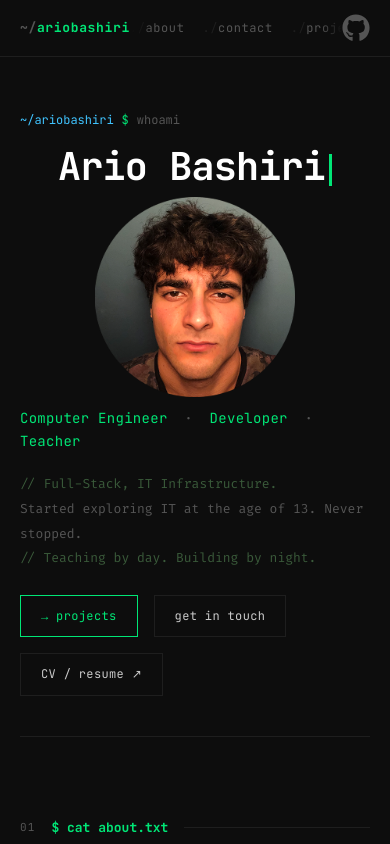
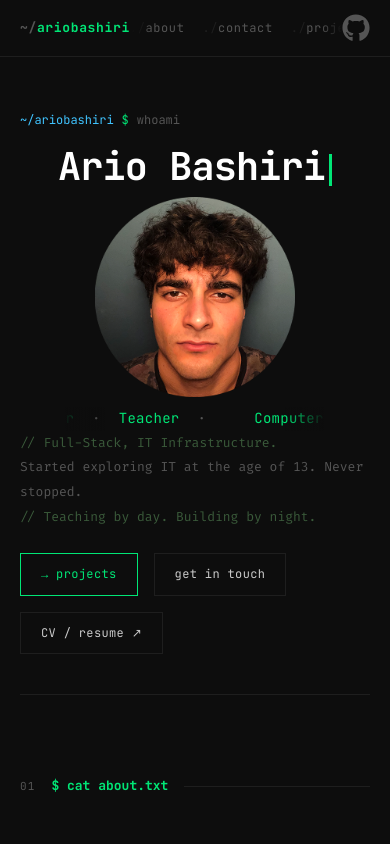
Before and after one commit to Ariocodes/ariofolio, a React (Vite) app: page / in a window 390 px wide. Shown: the top 844 px of the page. Built offline with nearby package versions, Linux system fonts and the light colour scheme.

Commit message:
small fix for mobile. test #5

```diff
--- a/src/components/Hero.css
+++ b/src/components/Hero.css
@@ -126,3 +126,90 @@ body {
     margin-bottom: 24px;
   }
 }
+
+
+
+
+
+
+
+
+
+
+
+
+
+
+
+.hero-role {
+  position: relative;
+  overflow: hidden;
+  width: 260px;
+  height: 24px;
+}
+
+/* fade edges */
+.hero-role::before,
+.hero-role::after {
+  content: "";
+  position: absolute;
+  top: 0;
+  bottom: 0;
+  width: 40px;
+  z-index: 2;
+  pointer-events: none;
+}
+
+.hero-role::before {
+  left: 0;
+  background: linear-gradient(to right, var(--bg), transparent);
+}
+
+.hero-role::after {
+  right: 0;
+  background: linear-gradient(to left, var(--bg), transparent);
+}
+
+/* track */
+.role-track {
+  display: flex;
+  width: max-content;
+  animation: scroll 4s linear infinite;
+}
+
+/* each group must NOT be affected by centering */
+.role-set {
+  display: flex;
+  flex-shrink: 0;
+  align-items: center;
+  gap: 10px;
+  white-space: nowrap;
+  padding-right: 40px;
+}
+
+/* text */
+.role-set {
+  color: var(--green);
+  font-size: 14px;
+}
+
+/* dots */
+.dot {
+  color: var(--dim);
+}
+
+/* FIXED SEAMLESS ANIMATION (NOT 50%) */
+@keyframes scroll {
+  0% {
+    transform: translateX(0);
+  }
+  100% {
+    transform: translateX(-50%);
+  }
+}
+
+@media (max-width: 640px) {
+  .hero-role {
+    margin: 0 auto;
+  }
+}
--- a/src/components/Hero.jsx
+++ b/src/components/Hero.jsx
@@ -21,9 +21,22 @@ function Hero() {
         />
       </h1>
 
-      <div className="hero-role fade-in">
-        Computer Engineer <span>·</span> Developer <span>·</span> Teacher
+      <div className="hero-role">
+        <div className="role-track">
+          <div className="role-set">
+            Computer Engineer <span className="dot">·</span>
+            Developer <span className="dot">·</span>
+            Teacher <span className="dot">·</span>
+          </div>
+
+          <div className="role-set">
+            Computer Engineer <span className="dot">·</span>
+            Developer <span className="dot">·</span>
+            Teacher <span className="dot">·</span>
+          </div>
+        </div>
       </div>
+
 
       <div className="hero-bio fade-in">
         <span className="comment">// Full-Stack, IT Infrastructure.</span><br />
```
